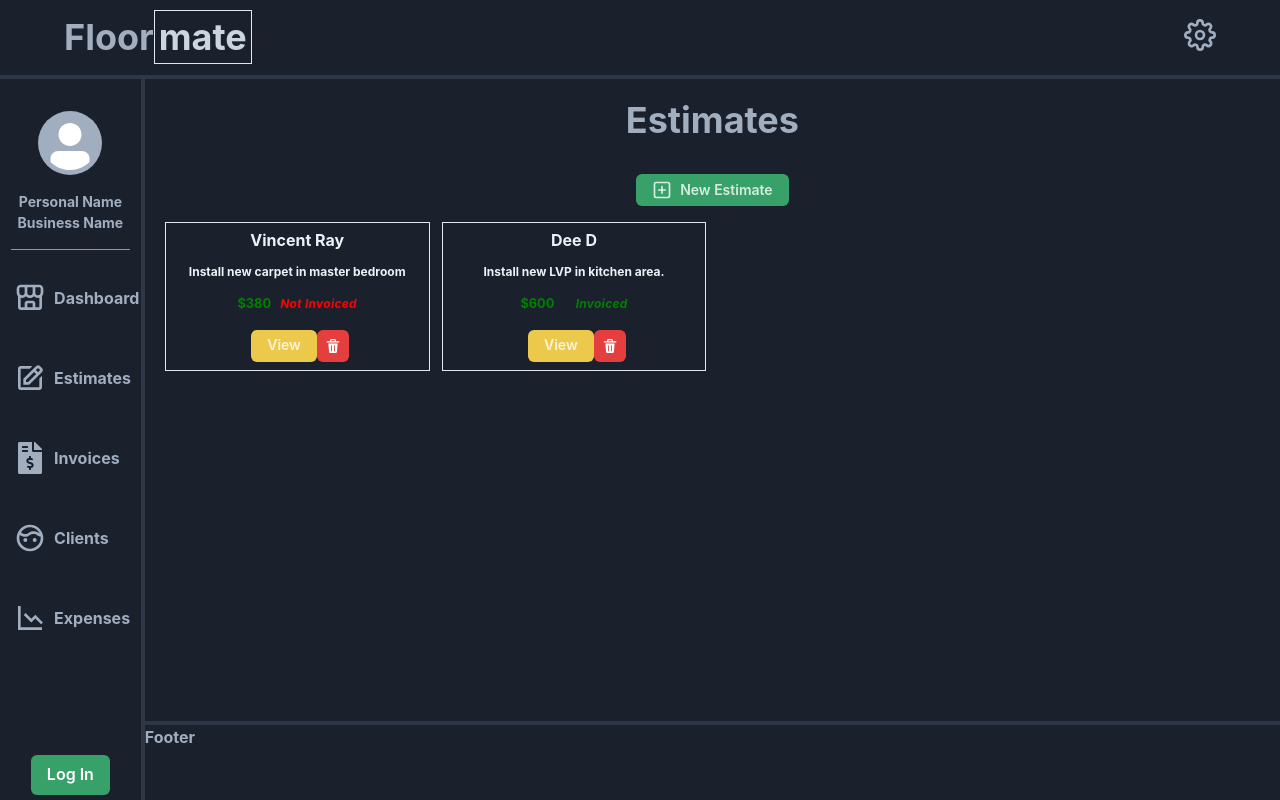
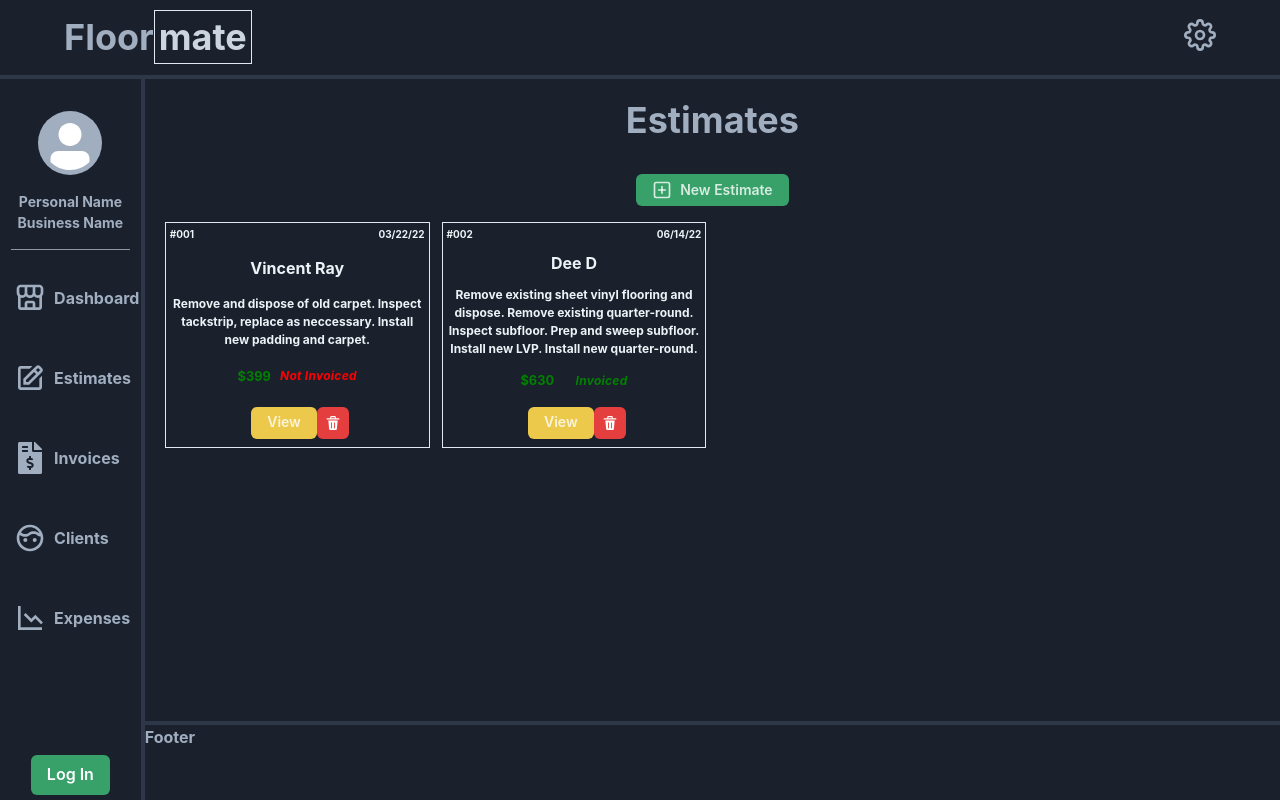
Before and after one commit to AnthonyJRay/floormate, a React (Vite) app: page /estimates in a window 1280 px wide. Built offline with nearby package versions, Linux system fonts and the light colour scheme.

Commit message:
Refactored Estimate page and Estimate body. Now passing the whole data to the body and destructuring in the EstimateBody.

```diff
--- a/src/components/estimates/EstimatesBody.jsx
+++ b/src/components/estimates/EstimatesBody.jsx
@@ -4,15 +4,12 @@ import { DeleteIcon } from "@chakra-ui/icons";
 import EstimateForm from "./EstimateForm/EstimateForm";
 
 export default function EstimatesBody({
-  value,
   estimateData,
   onSave = () => {},
-  name = "Client Name",
-  description = "Job Description",
-  total = "Estimate total",
-  invoiced = false,
   onDelete = () => {},
 }) {
+  const { estimateNO, client, estimateDate, summary, invoiced, total } =
+    estimateData;
   return (
     <GridItem border="1px" borderColor="gray.200">
       <Flex
@@ -21,11 +18,20 @@ export default function EstimatesBody({
         justifyContent="space-between"
         height="100%"
       >
+        <Box
+          display={"flex"}
+          width={"100%"}
+          justifyContent={"space-between"}
+          p={1}
+        >
+          <Text fontSize={10}>#{estimateNO}</Text>
+          <Text fontSize={10}>{estimateDate}</Text>
+        </Box>
         <Heading size="sm" m={".5rem"}>
-          {name}
+          {client.firstName} {client.lastName}
         </Heading>
         <Text fontSize="xs" textAlign={"center"} m="5px">
-          {description}
+          {summary}
         </Text>
         <Flex
           width={["80%", "70%", "55%"]}
@@ -78,11 +84,7 @@ export default function EstimatesBody({
             estimate={estimateData}
             onSave={onSave}
           />
-          <Button
-            size={"sm"}
-            colorScheme={"red"}
-            onClick={() => onDelete(value)}
-          >
+          <Button size={"sm"} colorScheme={"red"} onClick={() => onDelete()}>
             <DeleteIcon />
           </Button>
         </Box>
--- a/src/pages/Estimates.jsx
+++ b/src/pages/Estimates.jsx
@@ -8,6 +8,7 @@ export default function Estimates() {
   // const [values, setValues] = useState(defaultValues);
   const [estimateData, setEstimateData] = useState([
     {
+      estimateNO: "001",
       client: {
         firstName: "Vincent",
         lastName: "Ray",
@@ -25,9 +26,17 @@ export default function Estimates() {
           total: "380",
         },
       ],
+      summary:
+        "Remove and dispose of old carpet. Inspect tackstrip, replace as neccessary. Install new padding and carpet.",
+      notes: "Will need at least 14' of seam tape.",
       invoiced: false,
+      subtotal: "380",
+      tax: "5%",
+      total: "399",
     },
     {
+      estimateNO: "002",
+      estimateDate: "06/14/22",
       client: {
         firstName: "Dee",
         lastName: "D",
@@ -35,7 +44,6 @@ export default function Estimates() {
         phone: "123 777 5555",
         email: "deeD@example.com",
       },
-      estimateDate: "03/22/22",
       lineItems: [
         {
           name: "Install LVP",
@@ -45,7 +53,14 @@ export default function Estimates() {
           total: "600",
         },
       ],
+      summary:
+        "Remove existing sheet vinyl flooring and dispose. Remove existing quarter-round. Inspect subfloor. Prep and sweep subfloor. Install new LVP. Install new quarter-round.",
+      notes:
+        "Don't forget CA Glue for quarter-round mitered corners. Don't forget caulking.",
       invoiced: true,
+      subtotal: "600",
+      tax: "5%",
+      total: "630",
     },
   ]);
   // const [editIndex, setEditIndex] = useState(-1);
```
